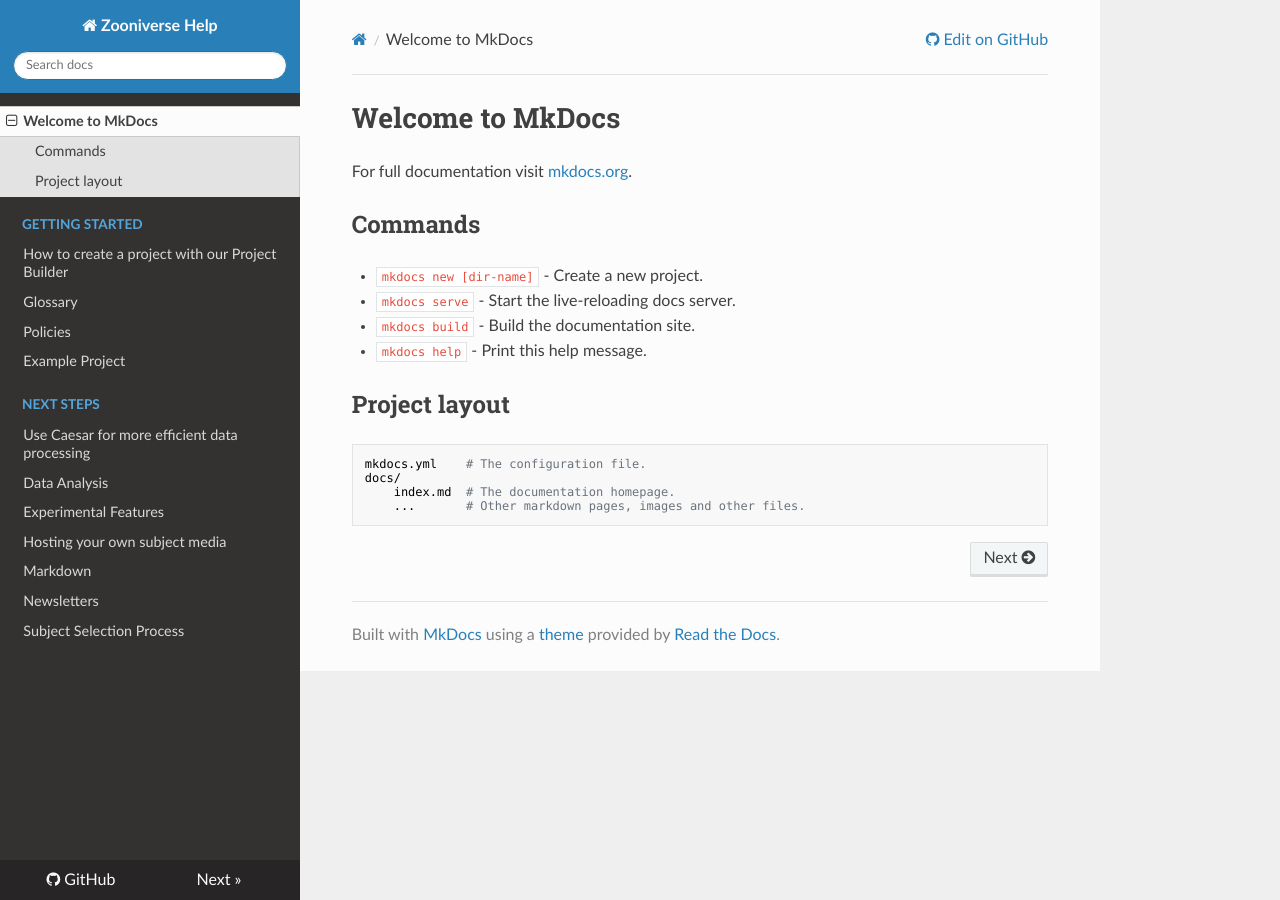
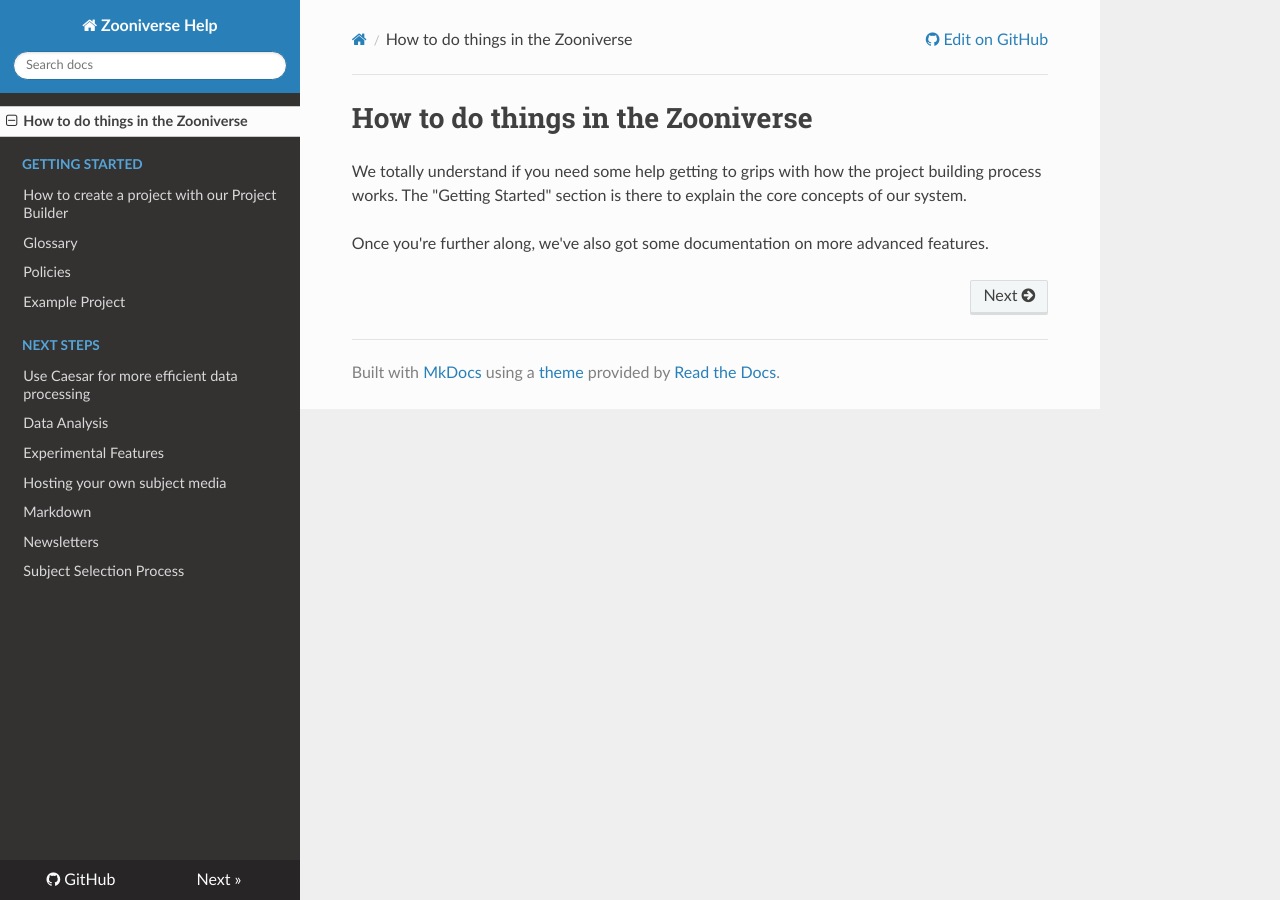
Before and after one commit to zooniverse/help, an MkDocs documentation site: the page built from docs/index.md, in a window 1280 px wide. Built offline with MkDocs 1.6.1, drawn with Linux system fonts in a browser that asks for light colours; nearby versions of some CDN libraries.

Commit message:
Slightly better intro

```diff
--- a/docs/index.md
+++ b/docs/index.md
@@ -1,17 +1,5 @@
-# Welcome to MkDocs
+# How to do things in the Zooniverse
 
-For full documentation visit [mkdocs.org](https://mkdocs.org).
+We totally understand if you need some help getting to grips with how the project building process works. The "Getting Started" section is there to explain the core concepts of our system.
 
-## Commands
-
-* `mkdocs new [dir-name]` - Create a new project.
-* `mkdocs serve` - Start the live-reloading docs server.
-* `mkdocs build` - Build the documentation site.
-* `mkdocs help` - Print this help message.
-
-## Project layout
-
-    mkdocs.yml    # The configuration file.
-    docs/
-        index.md  # The documentation homepage.
-        ...       # Other markdown pages, images and other files.
+Once you're further along, we've also got some documentation on more advanced features.
```
